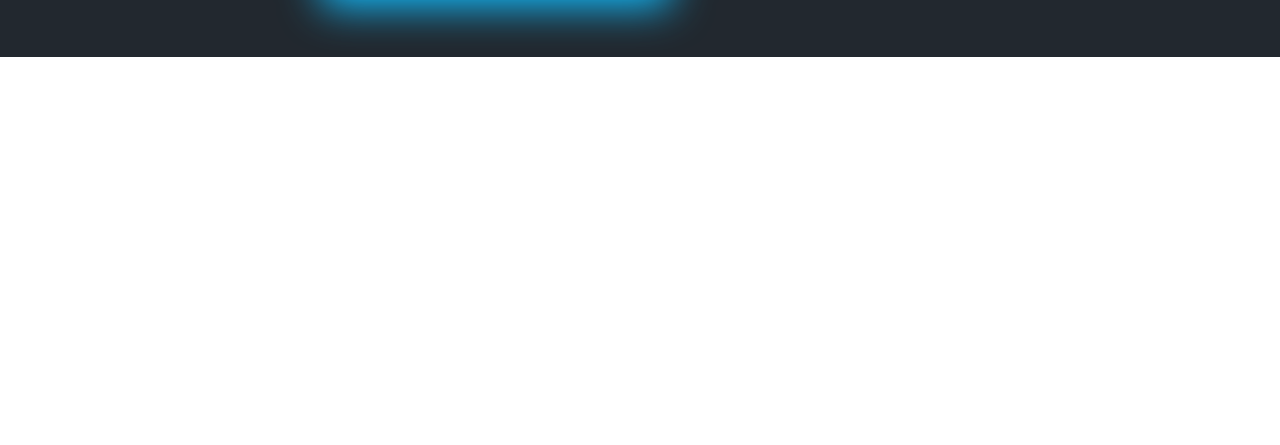
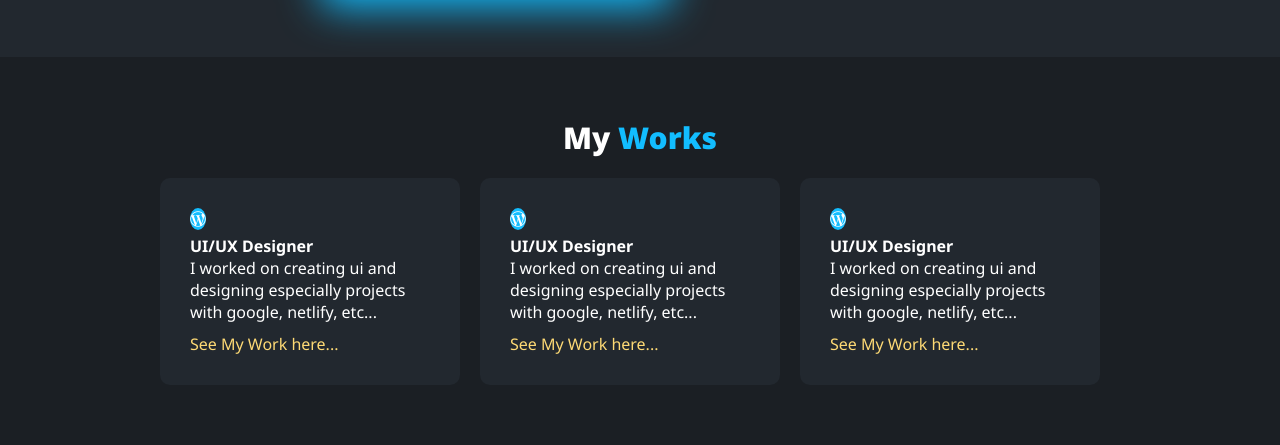
Before and after one commit to ranjitha-91/my-portfolio1, a plain HTML site: page Cyberdude/port-folio/index.html in a window 1280 px wide. Shown: the part 890-1335 px from the top of the page. Before the commit the page ends 947 px from the top, so only its background shows below. Drawn offline with Linux system fonts and the light colour scheme; a web font is replaced by a local one.

Commit message:
worksection-boxdesign

```diff
--- a/Cyberdude/port-folio/index.css
+++ b/Cyberdude/port-folio/index.css
@@ -170,3 +170,48 @@ header button:hover{
 .about-section span{
     color:var(--primary);
 }
+.work-section{
+    background-color: var(--dark-primary);
+    color:#fff;
+    padding:60px;
+    text-align: center;
+}
+.work-section-box{
+    background-color: #22282f;
+    padding: 30px;
+    max-width:300px;
+    text-align: left;
+    border-radius:10px;
+    cursor: pointer;
+    margin-right: 20px;
+
+}
+.work-section-box a{
+    text-decoration: none;
+    color:#feda75;
+    display:block;
+    margin-top: 10px;
+
+}
+.work-section-box-icon{
+    background-color: var(--primary);
+    border-radius: 50%;
+}
+.work-section-box:hover{
+background-color: #14171c;
+}
+.work-section-box-desc{
+    padding-top: 5px;
+}
+.work-section-items{
+    display:flex;
+    justify-content: center;
+}
+.work-section-title{
+    font-size: 30px;
+    font-weight: 900;
+    margin-bottom: 20px;
+}
+.work-section-title span{
+    color:var(--primary)
+}
--- a/Cyberdude/port-folio/index.html
+++ b/Cyberdude/port-folio/index.html
@@ -92,6 +92,38 @@
             </ul>
         </div>
     </section>
+    <section class="work-section">
+        <h4 class="work-section-title">My <span>Works</span></h4>
+        <div class="work-section-items">
+        <div class="work-section-box">
+            <span class="work-section-box-icon">
+                <i class="fa-brands fa-wordpress-simple"></i>
+            </span>
+            <div class="work-section-box-desc">
+            <h4>UI/UX Designer</h4>
+            <p>I worked on creating ui and designing especially projects with google, netlify, etc...</p>
+            <a href="#">See My Work here...</a>
+        </div></div>
+        <div class="work-section-box">
+            <span class="work-section-box-icon">
+                <i class="fa-brands fa-wordpress-simple"></i>
+            </span>
+            <div class="work-section-box-desc">
+            <h4 >UI/UX Designer</h4>
+            <p>I worked on creating ui and designing especially projects with google, netlify, etc...</p>
+            <a href="#">See My Work here...</a>
+        </div></div>
+        <div class="work-section-box">
+            <span class="work-section-box-icon">
+                <i class="fa-brands fa-wordpress-simple"></i>
+            </span>
+            <div class="work-section-box-desc">
+            <h4>UI/UX Designer</h4>
+            <p>I worked on creating ui and designing especially projects with google, netlify, etc...</p>
+            <a href="#">See My Work here...</a>
+        </div></div></div>
+
+    </section>
    </main>
     <script src="index.js"></script>
 </body>
```
